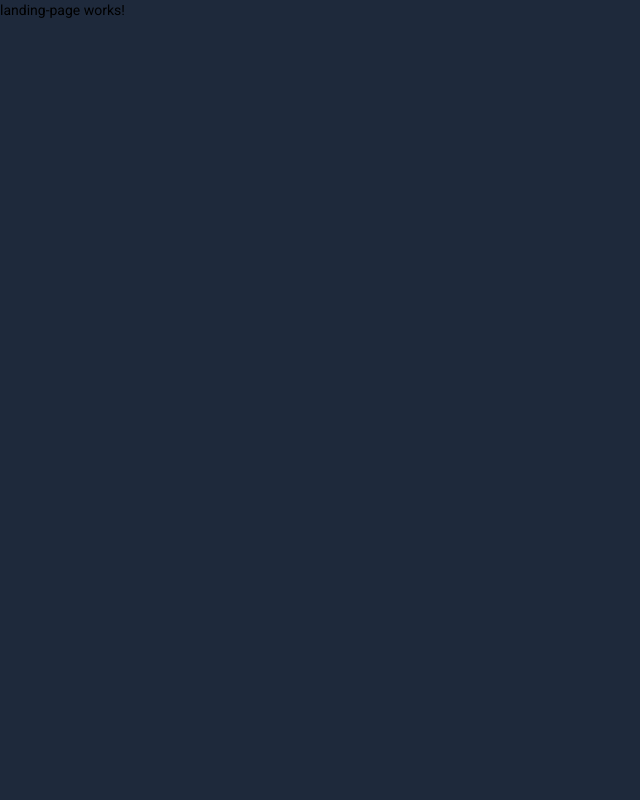
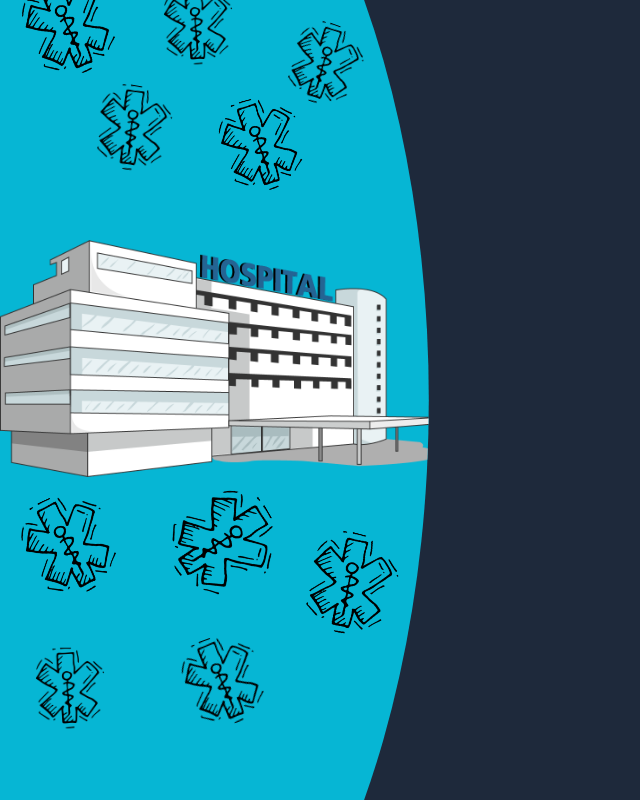
Before and after one commit to PSW-LEVI-FIVE/Patient-Public-App, an Angular app: page / in a window 1280 px wide. Shown: the whole page, without its empty margins (0-640 px from the left). Built offline with nearby package versions, Linux system fonts and the light colour scheme.

Commit message:
Added landing page

```diff
--- a/src/app/modules/hospital/create-room/create-room.component.css
+++ b/src/app/modules/hospital/create-room/create-room.component.css
@@ -1,40 +1,3 @@
-.mat-stroked-button {
-    color: #334155;
-    background-color: #06b6d4;
-    width: 150px;
-}
-
-::ng-deep .mat-focused .mat-form-field-label {
-    /*change color of label*/
-    color: #06b6d4 !important;
-   }
-
-   ::ng-deep.mat-form-field-underline ::ng-deep.mat-form-field-ripple {
-    background-color: #06b6d4 !important;
-    color: #06b6d4 !important;
-  }
-  ::ng-deep.mat-form-field-label- ::ng-deep.mat-form-field-ripple{
-    background-color: #06b6d4 !important;
-    color: #06b6d4 !important;
-  }
-
-  ::ng-deep.mat-form-field-empty.mat-form-field-label {
-    color: #06b6d4 !important;
-}
-
-.mat-form-field-appearance-outline:not(.mat-form-field-disabled) .mat-form-field-flex .mat-form-field-outline ::ng-deep.mat-form-field-underline{
-    opacity: 0;
-    transition: opacity .6s cubic-bezier(.25,.8,.25,1);
-}
-
-input {
-    color: #06b6d4;
-  }
-
-.mat-inputfield {
-    color: #334155 !important;
-    background-color: #06b6d4 !important;
-}
 
 div {
     margin: auto;
--- a/src/app/modules/pages/landing-page/landing-page.component.css
+++ b/src/app/modules/pages/landing-page/landing-page.component.css
@@ -0,0 +1,99 @@
+.LandingHero {
+    position: relative;
+    height: 100vh;
+    width: 35vw;
+    background-color: #06b6d4;
+    clip-path: ellipse(30vw 90vh at 10% 50%);
+    display: flex;
+    justify-content: center;
+    overflow: hidden;
+    }
+
+.hospitalImage {
+    scale: 1;
+    width: 100%;
+    top:30vh;
+    position: absolute;
+}
+.hospitalSign1{
+    scale: 0.2;
+    width: 100%;
+    top:-20vh;
+    left:8vw;
+    position: absolute;
+    transform: rotate(20deg);
+}
+.hospitalSign2{
+    scale: 0.25;
+    width: 100%;
+    top:-25vh;
+    left:-12vw;
+    position: absolute;
+    transform: rotate(-20deg);
+}
+.hospitalSign3{
+    scale: 0.2;
+    width: 100%;
+    position: absolute;
+    top:-25vh;
+    left:-2vw;
+    transform: rotate(0deg);
+}
+.hospitalSign4{
+    scale: 0.25;
+    width: 100%;
+    position: absolute;
+    top:40vh;
+    left:-12vw;
+    transform: rotate(-25deg);
+}
+.hospitalSign5{
+    scale: 0.25;
+    width: 100%;
+    position: absolute;
+    top:45vh;
+    left:10vw;
+    transform: rotate(15deg);
+}
+.hospitalSign6{
+    scale: 0.20;
+    width: 100%;
+    margin: auto;
+    position: absolute;
+    top:58vh;
+    left:-12vw;
+    transform: rotate(0deg);
+}
+
+.hospitalSign7{
+    scale: 0.27;
+    width: 100%;
+    position: absolute;
+    top:40vh;
+    left:0vw;
+    transform: rotate(60deg);
+}
+.hospitalSign8{
+    scale: 0.22;
+    width: 100%;
+    position: absolute;
+    top:57vh;
+    left:0vw;
+    transform: rotate(-20deg);
+}
+.hospitalSign9{
+    scale: 0.21;
+    width: 100%;
+    position: absolute;
+    top:-12vh;
+    left:-7vw;
+    transform: rotate(10deg);
+}
+.hospitalSign10{
+    scale: 0.23;
+    width: 100%;
+    position: absolute;
+    top:-10vh;
+    left:3vw;
+    transform: rotate(-15deg);
+}
--- a/src/app/modules/pages/landing-page/landing-page.component.html
+++ b/src/app/modules/pages/landing-page/landing-page.component.html
@@ -1 +1,13 @@
-<p>landing-page works!</p>
+<div class="LandingHero">
+    <img src="{{HospitalImage}}" alt="Hospital" class="hospitalImage">
+    <img src="{{HospitalSign}}" alt="Hospital Sign" class="hospitalSign1">
+    <img src="{{HospitalSign}}" alt="Hospital Sign" class="hospitalSign2">
+    <img src="{{HospitalSign}}" alt="Hospital Sign" class="hospitalSign3">
+    <img src="{{HospitalSign}}" alt="Hospital Sign" class="hospitalSign4">
+    <img src="{{HospitalSign}}" alt="Hospital Sign" class="hospitalSign5">
+    <img src="{{HospitalSign}}" alt="Hospital Sign" class="hospitalSign6">
+    <img src="{{HospitalSign}}" alt="Hospital Sign" class="hospitalSign7">
+    <img src="{{HospitalSign}}" alt="Hospital Sign" class="hospitalSign8">
+    <img src="{{HospitalSign}}" alt="Hospital Sign" class="hospitalSign9">
+    <img src="{{HospitalSign}}" alt="Hospital Sign" class="hospitalSign10">
+</div>
--- a/src/app/modules/pages/landing-page/landing-page.component.ts
+++ b/src/app/modules/pages/landing-page/landing-page.component.ts
@@ -6,10 +6,12 @@ import { Component, OnInit } from '@angular/core';
   styleUrls: ['./landing-page.component.css']
 })
 export class LandingPageComponent implements OnInit {
-
+  HospitalImage : string = "../../../../assets/HospitalImage.png";
+  HospitalSign : string = "../../../../assets/hospitalSign.png";
   constructor() { }
 
   ngOnInit(): void {
   }
 
+
 }
--- a/src/styles.css
+++ b/src/styles.css
@@ -5,6 +5,40 @@ body {
     padding: 0 !important;
     background-color: #1e293b;
 }
-p h1 h2 h3 h4 h5 h6 span {
-    color: rgb(209 213 219);
+.textColor {
+    color: #06b6d4 !important;
 }
+
+.mat-stroked-button {
+    color: #334155;
+    background-color: #06b6d4;
+    width: 150px;
+}
+
+.mat-form-field-label {
+    /*change color of label*/
+    color: #06b6d4 !important;
+  }
+
+.mat-form-field-ripple {
+  color: #06b6d4 !important;
+  background-color: #06b6d4 !important;
+}
+
+.mat-form-field-empty.mat-form-field-label{
+    color: #06b6d4 !important;
+}
+
+.mat-form-field-underline{
+  color: #06b6d4 !important;
+  background-color: #06b6d4 !important;
+}
+
+.mat-form-field-underline {
+  color: #06b6d4 !important;
+  background-color: #06b6d4 !important;
+}
+
+input{
+    color: #06b6d4 !important;
+}
```
Also changed, not shown: src/assets/HospitalImage.png (added), src/assets/hospitalSign.png (added).
